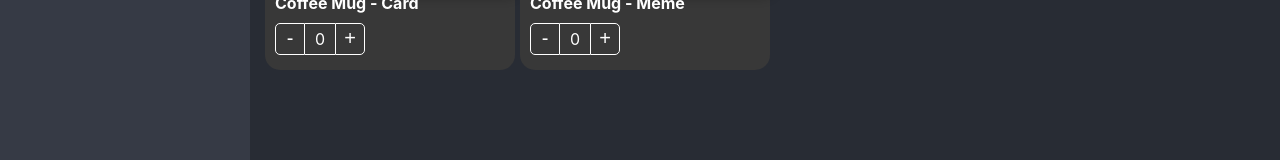
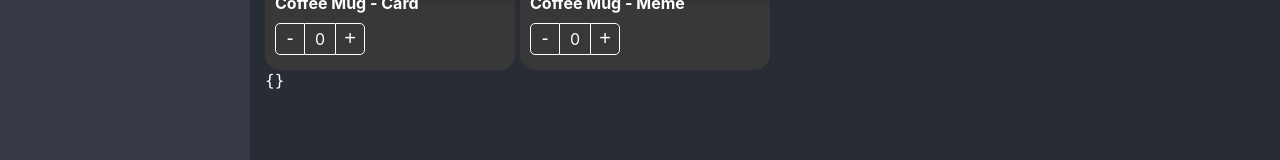
Before and after one commit to JorgeBritezG/react-typescript, a React (Create React App) app: page / in a window 1280 px wide. Shown: the part 358-518 px from the top of the page. Built offline with nearby package versions, Linux system fonts and the light colour scheme.

Commit message:
86 crear carrito de compras

```diff
--- a/src/02-component-patterns/pages/ShoppingPage.tsx
+++ b/src/02-component-patterns/pages/ShoppingPage.tsx
@@ -29,6 +29,20 @@
     const onProductCountChange = ({ count, product }: { count: number, product: Product }) => {
         // console.log('onProductCountChange');
 
+        setShoppingCart( oldShoppinpCart => {
+
+            if ( count === 0 ) {
+                const { [product.id]: toDelete, ...rest } = oldShoppinpCart;
+                return rest;
+            }
+
+            return {
+                ...oldShoppinpCart,
+                [product.id]: { ...product, count }
+
+            }
+
+        });
 
 
     }
@@ -79,6 +93,12 @@
                 </ProductCard>
             </div>
 
+            <div>
+                <code>
+                    { JSON.stringify(shoppingCart, null, 5) }
+                </code>
+            </div>
+
         </div>
     )
 }
```
